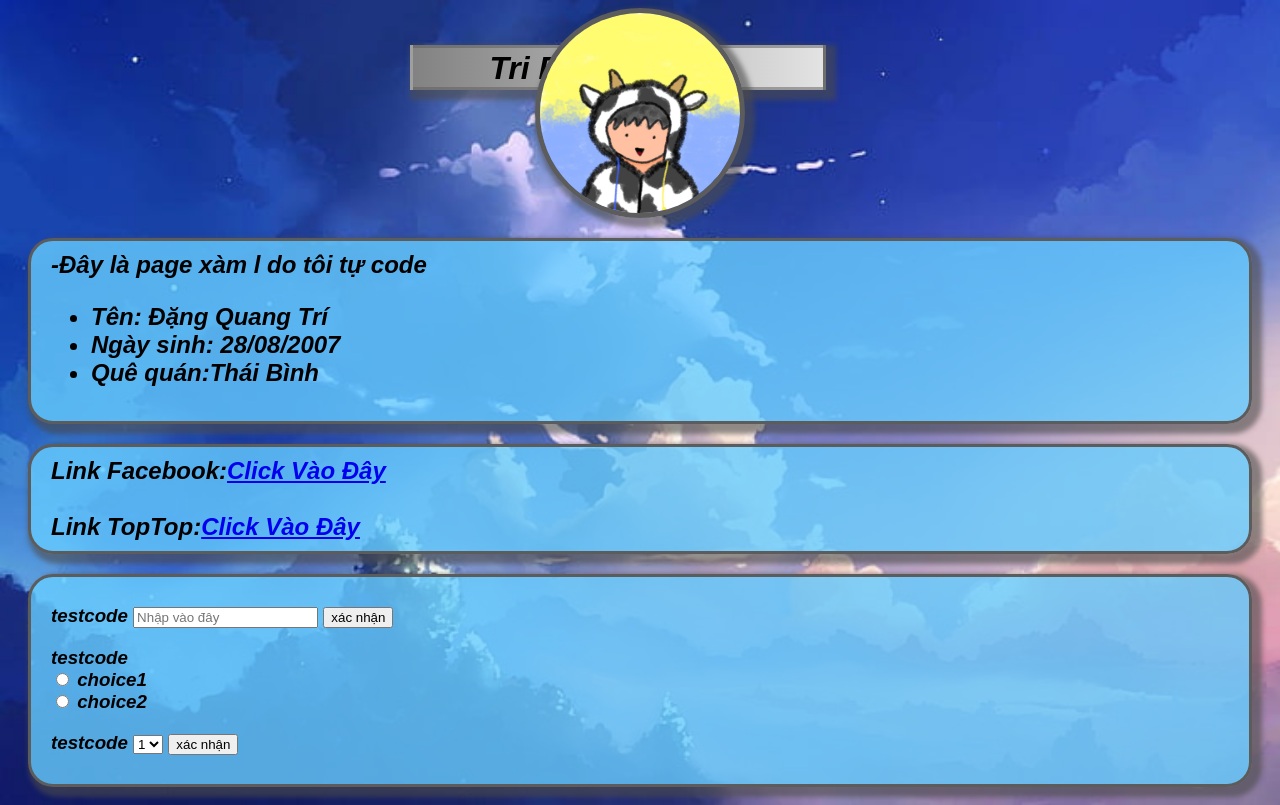
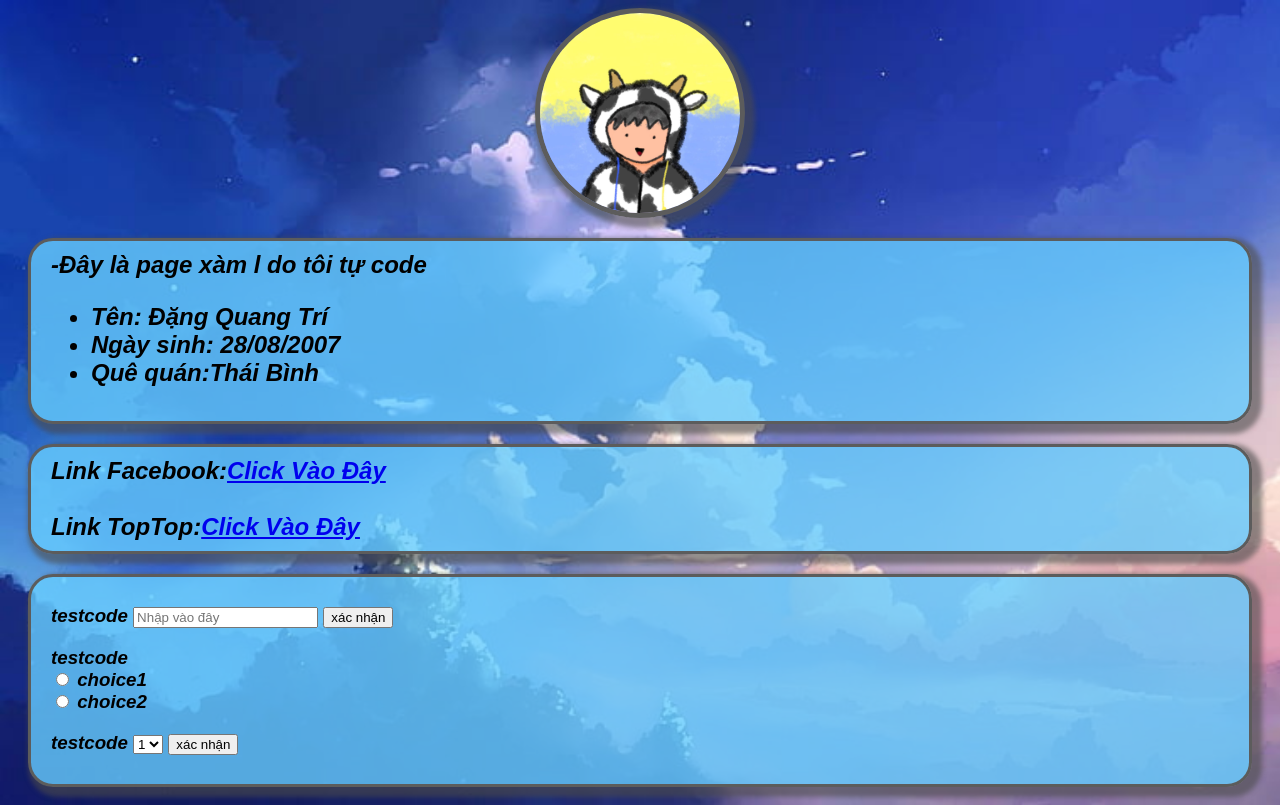
Before and after one commit to TriBo2808/PageXamLonCuaTri, a plain HTML site: page index.html in a window 1280 px wide. Drawn offline with Linux system fonts and the light colour scheme.

Commit message:
Update index.html

```diff
--- a/index.html
+++ b/index.html
@@ -1,18 +1,19 @@
 <!DOCTYPE html>
 <html lang="en">
-   <link rel"stylesheet" href="index.css"/>
+  <link rel="stylesheet" href="index.css"/>
+      <script src="main.js"></script>
   <head>
-  <link rel="stylesheet" href="index.css"/>
+
     <meta charset="utf-8" />
     <meta name="viewport" content="width=device-width, initial-scale=1" />
     <title>Page cua Tri Dang</title>
   </head>
   <body>
-    <script src="main.js"></script>
-    <h1 class="tieude">
-       Tri Dang
-    </h1>
+
+    <div>
       <img width="100" src="avt.jpg" class="avt"/>
+    </div>
+
 
     <h2 class="ttcn">
 
```
